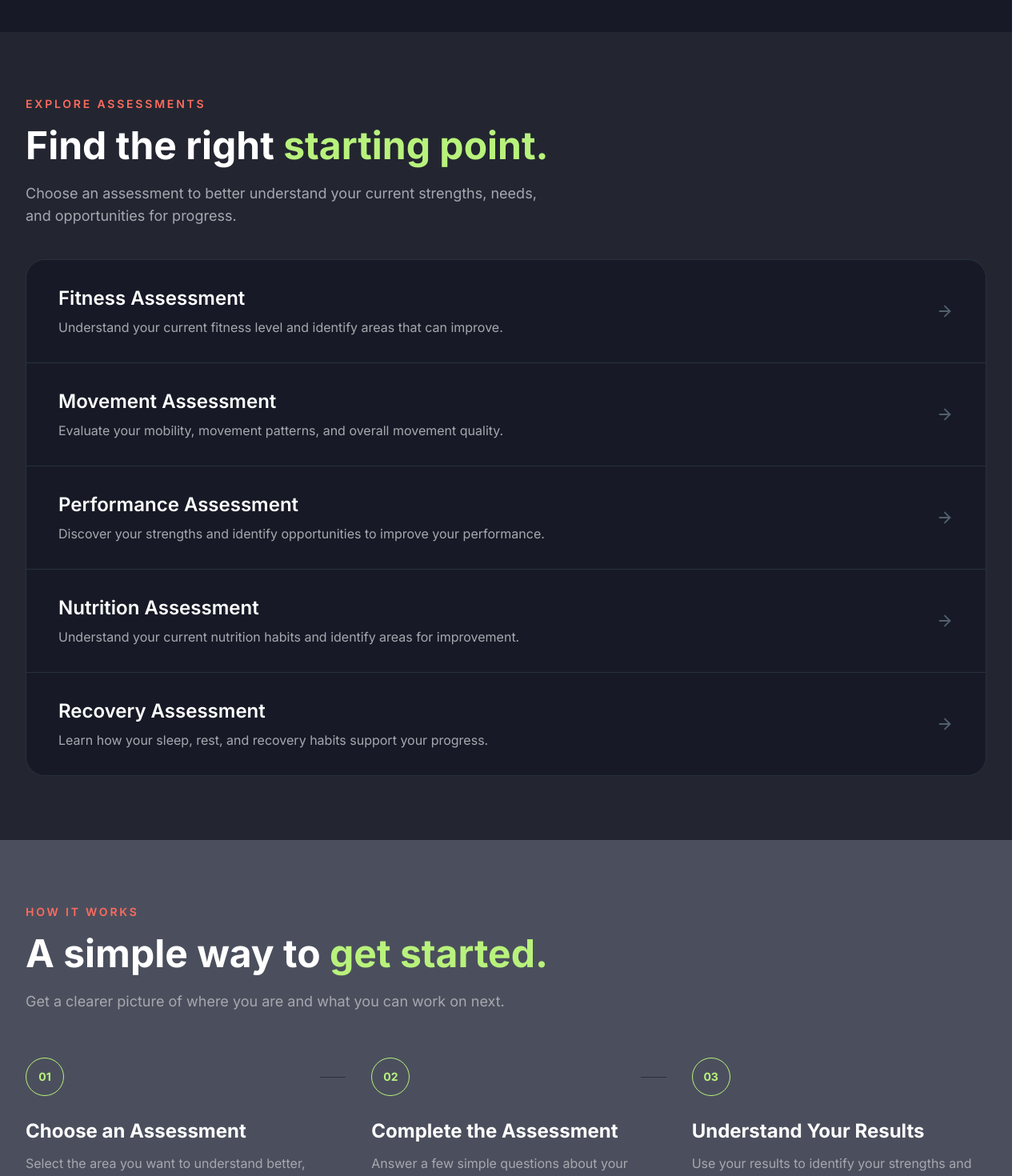
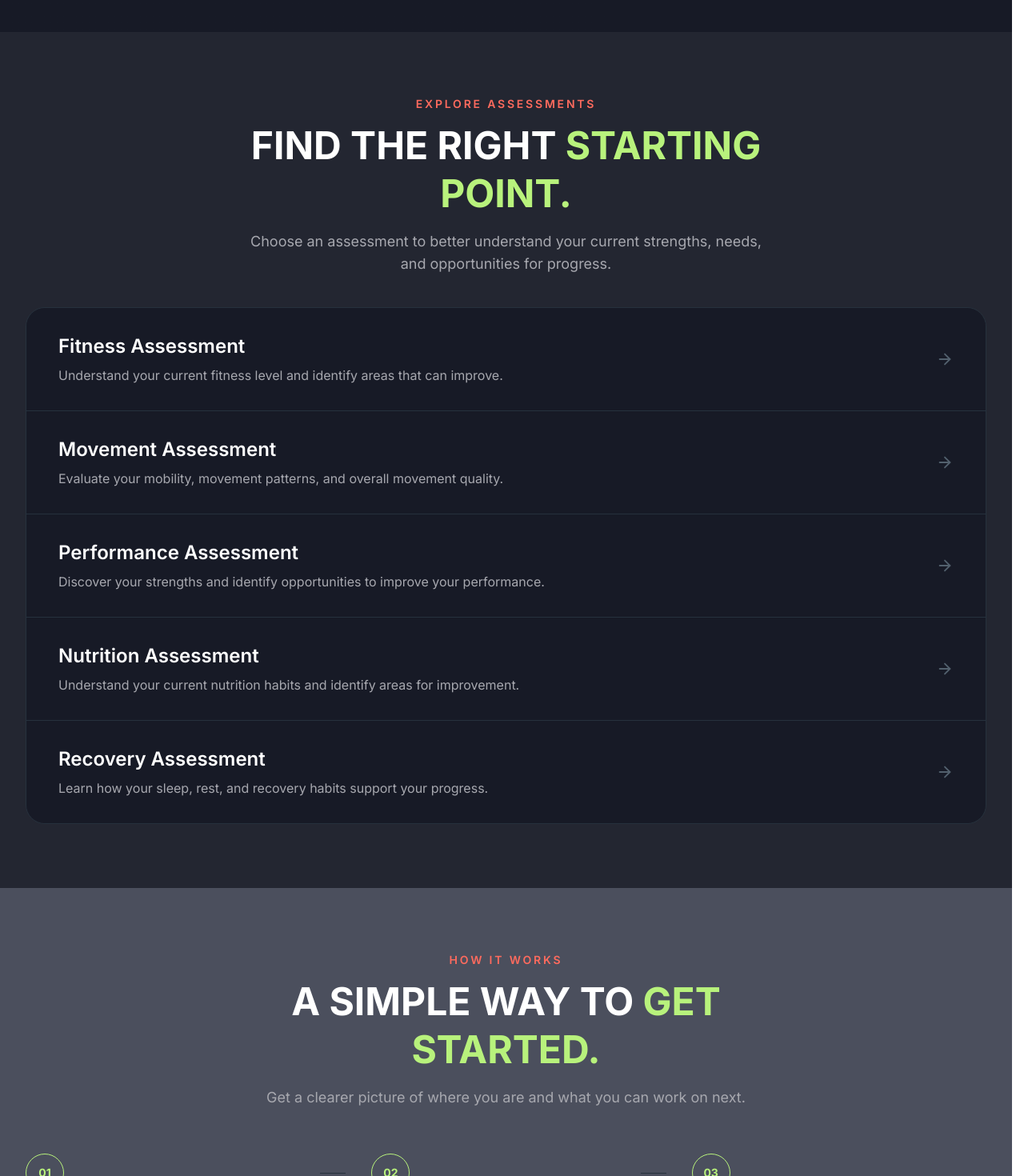
Before and after one commit to sculptandstrive/Company-website, a React (Vite) app: page /assessments/details in a window 1280 px wide. Shown: the part 640-2110 px from the top of the page at 80% size. Built offline with nearby package versions, Linux system fonts and the light colour scheme; no server answers.

Commit message:
Center text and make headings uppercase in AssessmentDetails

```diff
--- a/src/app/pages/AssessmentDetails.tsx
+++ b/src/app/pages/AssessmentDetails.tsx
@@ -120,13 +120,13 @@ export const AssessmentDetails = () => {
       whileInView={{ opacity: 1, y: 0 }}
       viewport={{ once: true, amount: 0.2 }}
       transition={{ duration: 0.7 }}
-      className="mb-10 max-w-2xl"
+      className="mb-10 max-w-2xl mx-auto text-center"
     >
       <p className="text-sm font-semibold uppercase tracking-[0.2em] text-[#FF6B5E]">
         Explore Assessments
       </p>
 
-      <h2 className="mt-3 text-3xl font-bold leading-tight text-white sm:text-4xl lg:text-5xl">
+      <h2 className="mt-3 text-3xl font-bold uppercase leading-tight text-white sm:text-4xl lg:text-5xl">
         Find the right{" "}
         <span className="text-[#B8F27C]">
           starting point.
@@ -184,13 +184,13 @@ export const AssessmentDetails = () => {
       whileInView={{ opacity: 1, y: 0 }}
       viewport={{ once: true, amount: 0.2 }}
       transition={{ duration: 0.7 }}
-      className="mb-14 max-w-2xl"
+      className="mb-14 max-w-2xl mx-auto text-center"
     >
       <p className="text-sm font-semibold uppercase tracking-[0.2em] text-[#FF6B5E]">
         How It Works
       </p>
 
-      <h2 className="mt-3 text-3xl font-bold leading-tight text-white sm:text-4xl lg:text-5xl">
+      <h2 className="mt-3 text-3xl font-bold uppercase leading-tight text-white sm:text-4xl lg:text-5xl">
         A simple way to{" "}
         <span className="text-[#B8F27C]">
           get started.
```
